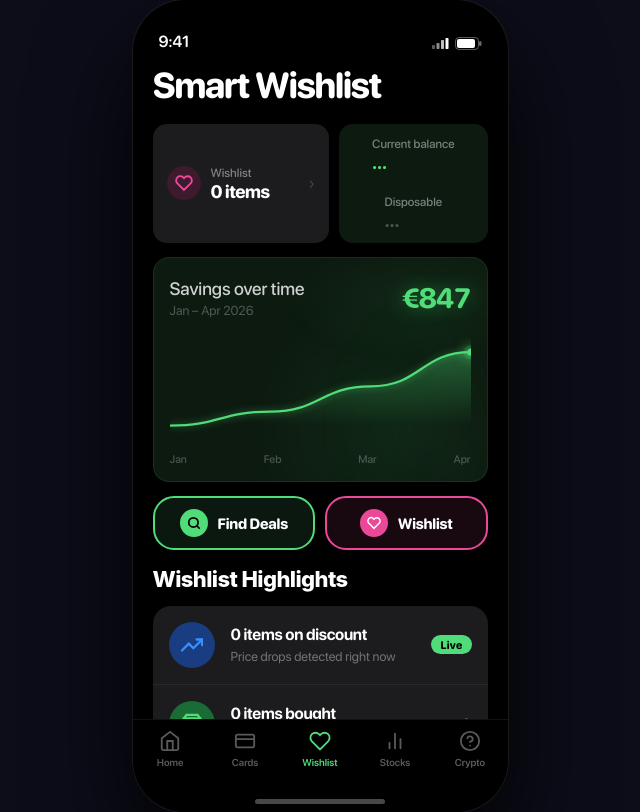
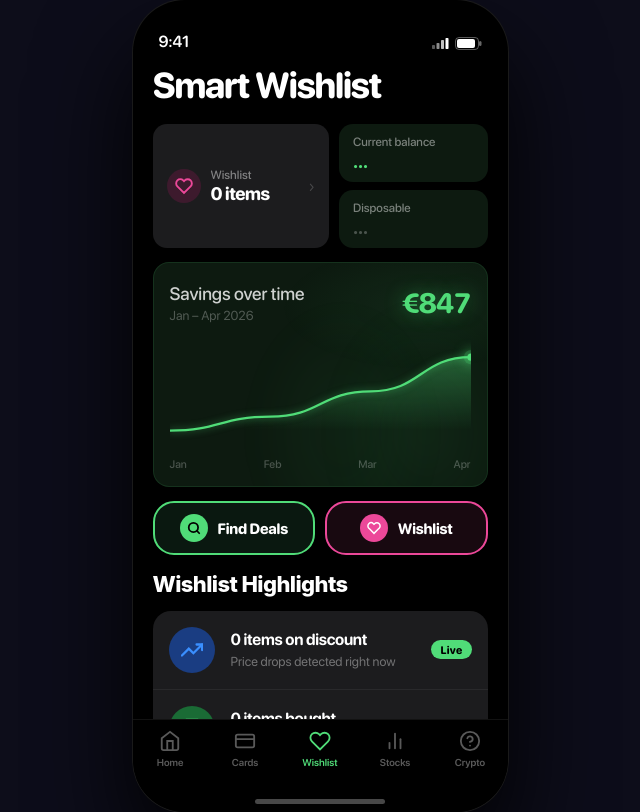
Before and after one commit to catpot28/SweetSpot, a React (Vite) app in the folder frontend/: page / in a window 1280 px wide. Shown: the whole page, without its empty margins (320-960 px from the left). Built offline with nearby package versions, Linux system fonts and the light colour scheme; no server answers.

Commit message:
ui: balance/disposable as two separate rounded pods, left-aligned, same font size

```diff
--- a/frontend/src/components/HomeScreen.jsx
+++ b/frontend/src/components/HomeScreen.jsx
@@ -270,21 +270,17 @@ export default function SmartWishlist({
             </div>
             <span style={s.pillChevronPink}>›</span>
           </div>
-          {/* Balance + disposable pill — split horizontally */}
-          <div style={{ ...s.statPillSavings, flexDirection: "column", gap: 0, padding: 0 }}>
-            {/* Top half — current balance */}
-            <div style={{ padding: "12px 14px 10px" }}>
-              <div style={s.pillLabel}>Current balance</div>
-              <div style={s.pillValGreen}>
+          {/* Balance + disposable — two stacked pods */}
+          <div style={{ flex: 1, display: "flex", flexDirection: "column", gap: 8 }}>
+            <div style={{ background: "#0d1a10", borderRadius: 14, padding: "10px 14px" }}>
+              <div style={{ color: "rgba(255,255,255,0.45)", fontSize: 12, fontWeight: 500 }}>Current balance</div>
+              <div style={{ color: "#50dc78", fontSize: 18, fontWeight: 800, letterSpacing: -0.5, marginTop: 2 }}>
                 {currentBalance == null ? "…" : `€${currentBalance.toFixed(2)}`}
               </div>
             </div>
-            {/* Divider */}
-            <div style={{ height: 1, background: "rgba(80,220,120,0.15)", margin: "0 14px" }} />
-            {/* Bottom half — disposable */}
-            <div style={{ padding: "10px 14px 12px" }}>
-              <div style={s.pillLabel}>Disposable</div>
-              <div style={{ color: disposable == null ? "rgba(255,255,255,0.25)" : disposable >= 0 ? "#ffd234" : "#f87171", fontSize: 18, fontWeight: 800, letterSpacing: -0.5, marginTop: 1 }}>
+            <div style={{ background: "#0d1a10", borderRadius: 14, padding: "10px 14px" }}>
+              <div style={{ color: "rgba(255,255,255,0.45)", fontSize: 12, fontWeight: 500 }}>Disposable</div>
+              <div style={{ color: disposable == null ? "rgba(255,255,255,0.25)" : disposable >= 0 ? "#ffd234" : "#f87171", fontSize: 18, fontWeight: 800, letterSpacing: -0.5, marginTop: 2 }}>
                 {disposable == null ? "…" : `€${disposable.toFixed(2)}`}
               </div>
             </div>
```
